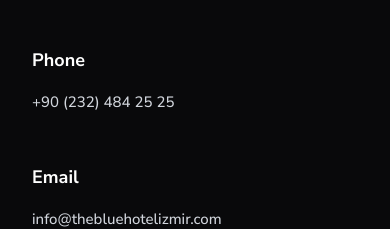
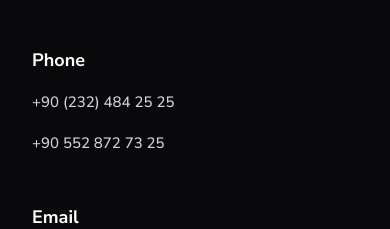
Before and after one commit to thebluehotel/bluehotel, a Next.js app: page /en in a window 390 px wide. Shown: the part 8340-8569 px from the top of the page. Built offline with nearby package versions, Linux system fonts and the light colour scheme.

Commit message:
Add additional contact phone number to ContactSection

```diff
--- a/components/home/ContactSection.tsx
+++ b/components/home/ContactSection.tsx
@@ -37,6 +37,14 @@
                     +90 (232) 484 25 25
                   </a>
                 </p>
+                <p className="text-[15px] text-gray-300 font-medium leading-relaxed">
+                  <a
+                    href="tel:+905528727325"
+                    className="hover:text-white transition-colors"
+                  >
+                    +90 552 872 73 25
+                  </a>
+                </p>
               </div>
             </div>
 
```
